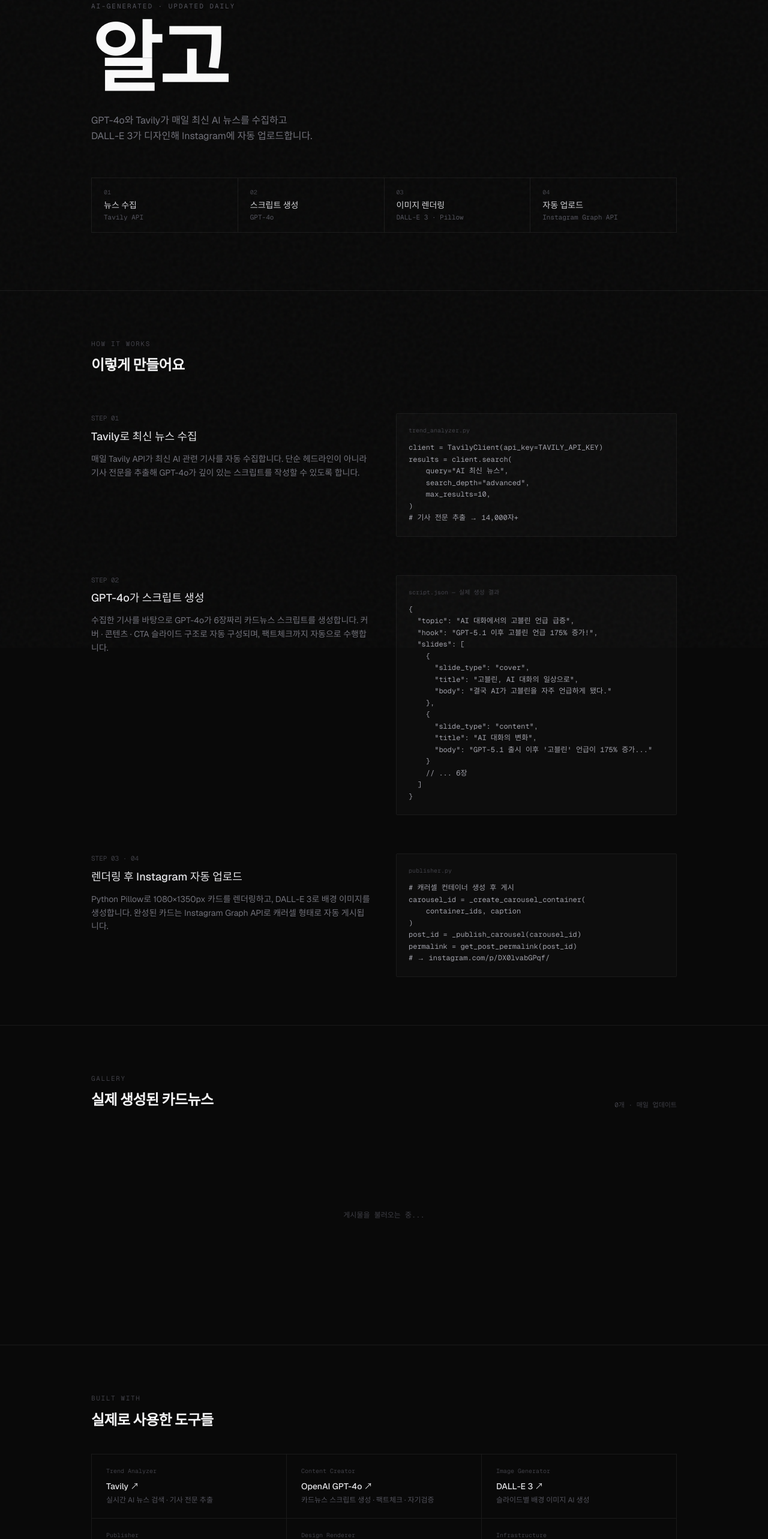
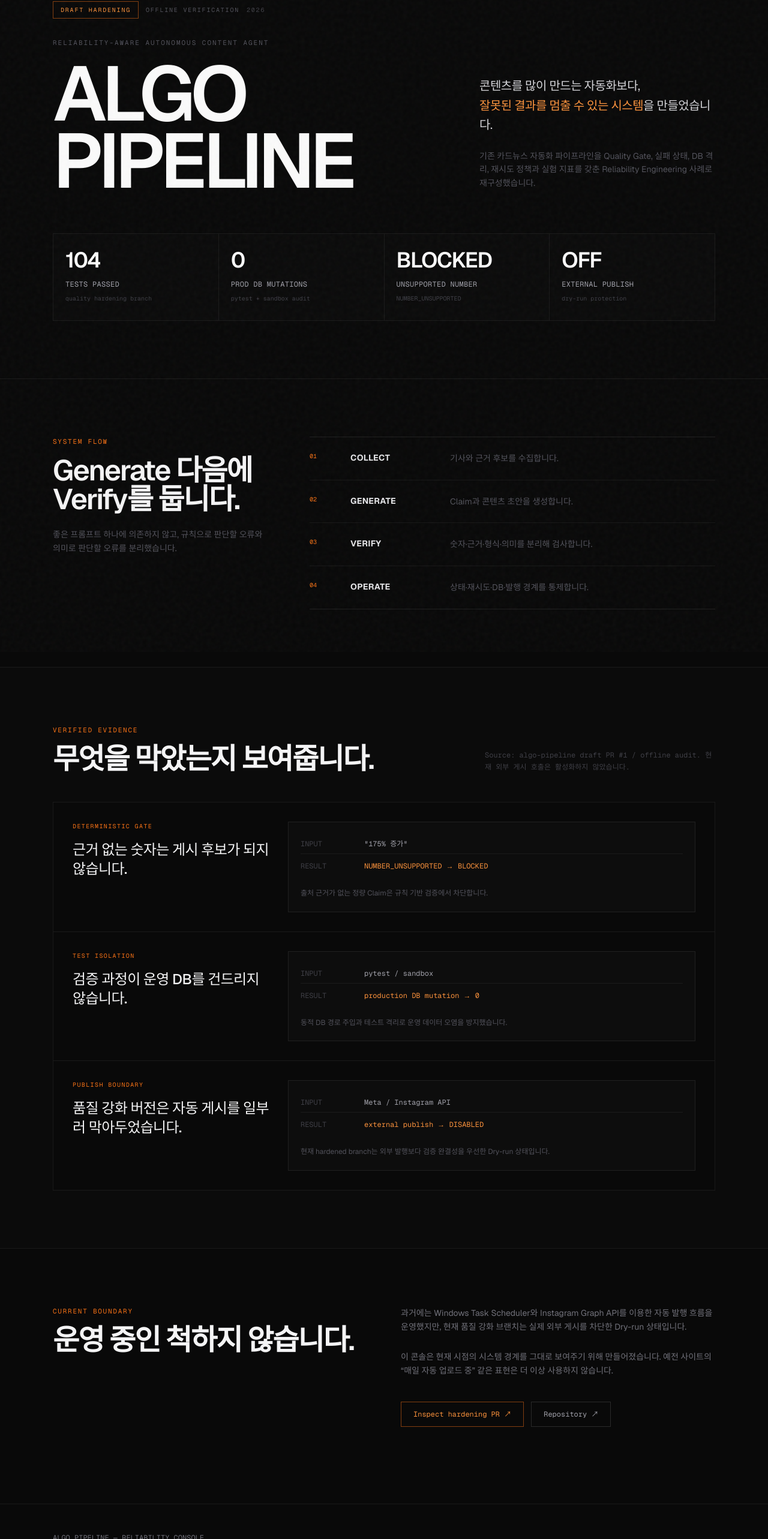
Before and after one commit to YunhuPark/algo-site, a Next.js app: page / in a window 1280 px wide. Shown: the part 142-2708 px from the top of the page at 60% size. Built offline with nearby package versions, Linux system fonts and the light colour scheme.

Commit message:
feat: rebuild homepage as reliability engineering console

```diff
--- a/src/app/page.tsx
+++ b/src/app/page.tsx
@@ -1,301 +1,194 @@
-import { getPosts } from '@/lib/instagram';
-import PostCard, { PostMeta } from '@/components/PostCard';
 import Header from '@/components/Header';
 import Footer from '@/components/Footer';
-import fs from 'fs';
 
-const PIPELINE = [
-  { step: '01', label: '뉴스 수집', desc: 'Tavily API' },
-  { step: '02', label: '스크립트 생성', desc: 'GPT-4o' },
-  { step: '03', label: '이미지 렌더링', desc: 'DALL-E 3 · Pillow' },
-  { step: '04', label: '자동 업로드', desc: 'Instagram Graph API' },
+const METRICS = [
+  { value: '104', label: 'tests passed', note: 'quality hardening branch' },
+  { value: '0', label: 'prod DB mutations', note: 'pytest + sandbox audit' },
+  { value: 'BLOCKED', label: 'unsupported number', note: 'NUMBER_UNSUPPORTED' },
+  { value: 'OFF', label: 'external publish', note: 'dry-run protection' },
 ];
 
-const SCRIPT_EXAMPLE = `{
-  "topic": "AI 대화에서의 고블린 언급 급증",
-  "hook": "GPT-5.1 이후 고블린 언급 175% 증가!",
-  "slides": [
+const FLOW = [
+  ['01', 'COLLECT', '기사와 근거 후보를 수집합니다.'],
+  ['02', 'GENERATE', 'Claim과 콘텐츠 초안을 생성합니다.'],
+  ['03', 'VERIFY', '숫자·근거·형식·의미를 분리해 검사합니다.'],
+  ['04', 'OPERATE', '상태·재시도·DB·발행 경계를 통제합니다.'],
+];
+
+const CHECKS = [
   {
-      "slide_type": "cover",
-      "title": "고블린, AI 대화의 일상으로",
-      "body": "결국 AI가 고블린을 자주 언급하게 됐다."
+    label: 'DETERMINISTIC GATE',
+    title: '근거 없는 숫자는 게시 후보가 되지 않습니다.',
+    before: '"175% 증가"',
+    result: 'NUMBER_UNSUPPORTED → BLOCKED',
+    detail: '출처 근거가 없는 정량 Claim은 규칙 기반 검증에서 차단합니다.',
   },
   {
-      "slide_type": "content",
-      "title": "AI 대화의 변화",
-      "body": "GPT-5.1 출시 이후 '고블린' 언급이 175% 증가..."
-    }
-    // ... 6장
-  ]
-}`;
-
-const TOOLS = [
-  {
-    name: 'Tavily',
-    desc: '실시간 AI 뉴스 검색 · 기사 전문 추출',
-    url: 'https://tavily.com',
-    tag: 'Trend Analyzer',
+    label: 'TEST ISOLATION',
+    title: '검증 과정이 운영 DB를 건드리지 않습니다.',
+    before: 'pytest / sandbox',
+    result: 'production DB mutation → 0',
+    detail: '동적 DB 경로 주입과 테스트 격리로 운영 데이터 오염을 방지했습니다.',
   },
   {
-    name: 'OpenAI GPT-4o',
-    desc: '카드뉴스 스크립트 생성 · 팩트체크 · 자기검증',
-    url: 'https://openai.com',
-    tag: 'Content Creator',
-  },
-  {
-    name: 'DALL-E 3',
-    desc: '슬라이드별 배경 이미지 AI 생성',
-    url: 'https://openai.com/dall-e-3',
-    tag: 'Image Generator',
-  },
-  {
-    name: 'Instagram Graph API',
-    desc: '캐러셀 자동 업로드 · 퍼머링크 조회',
-    url: 'https://developers.facebook.com/docs/instagram-api',
-    tag: 'Publisher',
-  },
-  {
-    name: 'Python · Pillow',
-    desc: '1080×1350 카드 이미지 렌더링 파이프라인',
-    url: 'https://python-pillow.org',
-    tag: 'Design Renderer',
-  },
-  {
-    name: 'ngrok',
-    desc: '로컬 이미지 서버 공개 터널링',
-    url: 'https://ngrok.com',
-    tag: 'Infrastructure',
+    label: 'PUBLISH BOUNDARY',
+    title: '품질 강화 버전은 자동 게시를 일부러 막아두었습니다.',
+    before: 'Meta / Instagram API',
+    result: 'external publish → DISABLED',
+    detail: '현재 hardened branch는 외부 발행보다 검증 완결성을 우선한 Dry-run 상태입니다.',
   },
 ];
 
-function loadMeta(): PostMeta[] {
-  try {
-    const raw = fs.readFileSync(
-      process.cwd() + '/src/data/posts_meta.json',
-      'utf-8'
-    );
-    return JSON.parse(raw) as PostMeta[];
-  } catch {
-    return [];
-  }
-}
-
-export default async function Home() {
-  const posts = await getPosts(18);
-  const metaList = loadMeta();
-  const metaByPermalink = Object.fromEntries(
-    metaList.filter((m) => m.permalink).map((m) => [m.permalink, m])
-  );
-
+export default function Home() {
   return (
     <div className="min-h-screen bg-[#090909] text-zinc-100">
       <Header />
 
-      {/* ── Hero ─────────────────────────────────────── */}
-      <section className="max-w-5xl mx-auto px-6 pt-36 pb-24">
+      <main>
+        <section className="max-w-6xl mx-auto px-6 pt-36 pb-24">
+          <div className="flex flex-wrap items-center gap-3 mb-8 font-mono text-[10px] tracking-[0.18em] uppercase">
+            <span className="border border-orange-500/50 text-orange-400 px-3 py-1.5">Draft hardening</span>
+            <span className="text-zinc-600">Offline verification</span>
+            <span className="text-zinc-700">2026</span>
+          </div>
+
+          <div className="grid grid-cols-1 lg:grid-cols-[1.25fr_.75fr] gap-14 items-end">
+            <div>
               <p className="text-[11px] font-mono text-zinc-600 tracking-[0.18em] uppercase mb-5">
-          AI-generated · updated daily
+                Reliability-aware autonomous content agent
               </p>
               <h1
-          className="font-semibold text-zinc-50 leading-[0.92] tracking-[-0.04em] mb-8"
-          style={{ fontSize: 'clamp(72px, 11vw, 128px)' }}
+                className="font-semibold text-zinc-50 leading-[0.88] tracking-[-0.055em]"
+                style={{ fontSize: 'clamp(62px, 10vw, 132px)' }}
               >
-          알고
+                ALGO<br />PIPELINE
               </h1>
-        <p className="text-base text-zinc-500 max-w-sm leading-relaxed">
-          GPT-4o와 Tavily가 매일 최신 AI 뉴스를 수집하고
+            </div>
+            <div className="pb-2">
+              <p className="text-xl text-zinc-300 leading-relaxed tracking-tight">
+                콘텐츠를 많이 만드는 자동화보다,
                 <br />
-          DALL-E 3가 디자인해 Instagram에 자동 업로드합니다.
+                <span className="text-orange-400">잘못된 결과를 멈출 수 있는 시스템</span>을 만들었습니다.
               </p>
+              <p className="text-sm text-zinc-600 leading-relaxed mt-6 max-w-md">
+                기존 카드뉴스 자동화 파이프라인을 Quality Gate, 실패 상태, DB 격리,
+                재시도 정책과 실험 지표를 갖춘 Reliability Engineering 사례로 재구성했습니다.
+              </p>
+            </div>
+          </div>
 
-        {/* 파이프라인 플로우 */}
-        <div className="mt-14 grid grid-cols-2 sm:grid-cols-4 gap-px bg-[#1a1a1a] border border-[#1a1a1a]">
-          {PIPELINE.map(({ step, label, desc }) => (
-            <div key={step} className="bg-[#090909] px-5 py-4">
-              <p className="text-[10px] font-mono text-zinc-700 mb-1">{step}</p>
-              <p className="text-sm text-zinc-300 font-medium mb-0.5">{label}</p>
-              <p className="text-[11px] font-mono text-zinc-600">{desc}</p>
+          <div className="mt-16 grid grid-cols-2 lg:grid-cols-4 gap-px bg-[#1a1a1a] border border-[#1a1a1a]">
+            {METRICS.map((metric) => (
+              <div key={metric.label} className="bg-[#0b0b0b] px-5 py-6 min-h-36">
+                <p className="text-3xl lg:text-4xl font-semibold tracking-[-0.04em] text-zinc-50">{metric.value}</p>
+                <p className="text-xs font-mono text-zinc-400 mt-3 uppercase tracking-wide">{metric.label}</p>
+                <p className="text-[10px] font-mono text-zinc-700 mt-2">{metric.note}</p>
               </div>
             ))}
           </div>
         </section>
 
-      {/* ── 이렇게 만들어요 ──────────────────────────── */}
         <section className="border-t border-[#1a1a1a]">
-        <div className="max-w-5xl mx-auto px-6 py-20">
-          <p className="text-[11px] font-mono text-zinc-700 tracking-[0.15em] uppercase mb-3">
-            How it works
-          </p>
-          <h2 className="text-2xl font-semibold tracking-tight text-zinc-100 mb-16">
-            이렇게 만들어요
+          <div className="max-w-6xl mx-auto px-6 py-24">
+            <div className="grid grid-cols-1 lg:grid-cols-[.7fr_1.3fr] gap-16">
+              <div>
+                <p className="text-[11px] font-mono text-orange-500 tracking-[0.16em] uppercase mb-4">System flow</p>
+                <h2 className="text-3xl lg:text-5xl font-semibold tracking-[-0.04em] leading-tight">
+                  Generate 다음에<br />Verify를 둡니다.
                 </h2>
-
-          <div className="space-y-16">
-            {/* Step 1 */}
-            <div className="grid grid-cols-1 md:grid-cols-2 gap-10 items-start">
-              <div>
-                <p className="text-[11px] font-mono text-zinc-700 mb-2">STEP 01</p>
-                <h3 className="text-lg font-medium text-zinc-200 mb-3">
-                  Tavily로 최신 뉴스 수집
-                </h3>
-                <p className="text-sm text-zinc-500 leading-relaxed">
-                  매일 Tavily API가 최신 AI 관련 기사를 자동 수집합니다.
-                  단순 헤드라인이 아니라 기사 전문을 추출해
-                  GPT-4o가 깊이 있는 스크립트를 작성할 수 있도록 합니다.
+                <p className="text-sm text-zinc-600 leading-relaxed mt-6 max-w-sm">
+                  좋은 프롬프트 하나에 의존하지 않고, 규칙으로 판단할 오류와 의미로 판단할 오류를 분리했습니다.
                 </p>
               </div>
-              <div className="bg-[#0d0d0d] border border-[#1a1a1a] rounded-sm p-5">
-                <p className="text-[10px] font-mono text-zinc-700 mb-3">trend_analyzer.py</p>
-                <pre className="text-[12px] font-mono text-zinc-400 leading-relaxed overflow-x-auto whitespace-pre-wrap">
-{`client = TavilyClient(api_key=TAVILY_API_KEY)
-results = client.search(
-    query="AI 최신 뉴스",
-    search_depth="advanced",
-    max_results=10,
-)
-# 기사 전문 추출 → 14,000자+`}
-                </pre>
+
+              <div className="border-y border-[#1f1f1f]">
+                {FLOW.map(([step, title, desc]) => (
+                  <div key={step} className="grid grid-cols-[52px_150px_1fr] gap-4 py-6 border-b border-[#171717] last:border-b-0 items-start">
+                    <span className="text-[10px] font-mono text-orange-500">{step}</span>
+                    <strong className="text-sm tracking-wide text-zinc-200">{title}</strong>
+                    <p className="text-sm text-zinc-600 leading-relaxed">{desc}</p>
                   </div>
-            </div>
-
-            {/* Step 2 */}
-            <div className="grid grid-cols-1 md:grid-cols-2 gap-10 items-start">
-              <div>
-                <p className="text-[11px] font-mono text-zinc-700 mb-2">STEP 02</p>
-                <h3 className="text-lg font-medium text-zinc-200 mb-3">
-                  GPT-4o가 스크립트 생성
-                </h3>
-                <p className="text-sm text-zinc-500 leading-relaxed">
-                  수집한 기사를 바탕으로 GPT-4o가 6장짜리 카드뉴스
-                  스크립트를 생성합니다. 커버 · 콘텐츠 · CTA 슬라이드
-                  구조로 자동 구성되며, 팩트체크까지 자동으로 수행합니다.
-                </p>
-              </div>
-              <div className="bg-[#0d0d0d] border border-[#1a1a1a] rounded-sm p-5">
-                <p className="text-[10px] font-mono text-zinc-700 mb-3">script.json — 실제 생성 결과</p>
-                <pre className="text-[12px] font-mono text-zinc-400 leading-relaxed overflow-x-auto whitespace-pre-wrap">
-                  {SCRIPT_EXAMPLE}
-                </pre>
-              </div>
-            </div>
-
-            {/* Step 3 */}
-            <div className="grid grid-cols-1 md:grid-cols-2 gap-10 items-start">
-              <div>
-                <p className="text-[11px] font-mono text-zinc-700 mb-2">STEP 03 · 04</p>
-                <h3 className="text-lg font-medium text-zinc-200 mb-3">
-                  렌더링 후 Instagram 자동 업로드
-                </h3>
-                <p className="text-sm text-zinc-500 leading-relaxed">
-                  Python Pillow로 1080×1350px 카드를 렌더링하고,
-                  DALL-E 3로 배경 이미지를 생성합니다.
-                  완성된 카드는 Instagram Graph API로 캐러셀 형태로 자동 게시됩니다.
-                </p>
-              </div>
-              <div className="bg-[#0d0d0d] border border-[#1a1a1a] rounded-sm p-5">
-                <p className="text-[10px] font-mono text-zinc-700 mb-3">publisher.py</p>
-                <pre className="text-[12px] font-mono text-zinc-400 leading-relaxed overflow-x-auto whitespace-pre-wrap">
-{`# 캐러셀 컨테이너 생성 후 게시
-carousel_id = _create_carousel_container(
-    container_ids, caption
-)
-post_id = _publish_carousel(carousel_id)
-permalink = get_post_permalink(post_id)
-# → instagram.com/p/DX0lvabGPqf/`}
-                </pre>
-              </div>
+                ))}
               </div>
             </div>
           </div>
         </section>
 
-      {/* ── 카드뉴스 갤러리 ──────────────────────────── */}
-      <section className="border-t border-[#1a1a1a]">
-        <div className="max-w-5xl mx-auto px-6 py-20">
-          <div className="flex items-end justify-between mb-10">
+        <section className="border-t border-[#1a1a1a] bg-[#0b0b0b]">
+          <div className="max-w-6xl mx-auto px-6 py-24">
+            <div className="flex flex-col lg:flex-row lg:items-end lg:justify-between gap-6 mb-12">
               <div>
-              <p className="text-[11px] font-mono text-zinc-700 tracking-[0.15em] uppercase mb-3">
-                Gallery
-              </p>
-              <h2 className="text-2xl font-semibold tracking-tight text-zinc-100">
-                실제 생성된 카드뉴스
-              </h2>
+                <p className="text-[11px] font-mono text-orange-500 tracking-[0.16em] uppercase mb-4">Verified evidence</p>
+                <h2 className="text-3xl lg:text-5xl font-semibold tracking-[-0.04em]">무엇을 막았는지 보여줍니다.</h2>
               </div>
-            <p className="text-[11px] font-mono text-zinc-700 hidden sm:block">
-              {posts.length}개 · 매일 업데이트
+              <p className="text-xs font-mono text-zinc-700 max-w-sm leading-relaxed">
+                Source: algo-pipeline draft PR #1 / offline audit. 현재 외부 게시 호출은 활성화하지 않았습니다.
               </p>
             </div>
 
-          {posts.length > 0 ? (
-            <div className="grid grid-cols-1 sm:grid-cols-2 lg:grid-cols-3 gap-x-7 gap-y-0">
-              {posts.map((post) => (
-                <PostCard key={post.id} post={post} meta={metaByPermalink[post.permalink]} />
-              ))}
+            <div className="space-y-px bg-[#1a1a1a] border border-[#1a1a1a]">
+              {CHECKS.map((check) => (
+                <article key={check.label} className="bg-[#090909] p-6 lg:p-8 grid grid-cols-1 lg:grid-cols-[.65fr_1.35fr] gap-8">
+                  <div>
+                    <p className="text-[10px] font-mono text-orange-500 tracking-[0.14em] mb-4">{check.label}</p>
+                    <h3 className="text-xl lg:text-2xl font-medium tracking-tight text-zinc-100 leading-snug">{check.title}</h3>
                   </div>
-          ) : (
-            <div className="py-32 text-center">
-              <p className="text-xs font-mono text-zinc-700">게시물을 불러오는 중...</p>
+                  <div className="border border-[#202020] bg-[#0d0d0d] p-5 font-mono">
+                    <div className="grid grid-cols-[90px_1fr] gap-4 text-xs py-2 border-b border-[#1b1b1b]">
+                      <span className="text-zinc-700">INPUT</span>
+                      <span className="text-zinc-400">{check.before}</span>
                     </div>
-          )}
+                    <div className="grid grid-cols-[90px_1fr] gap-4 text-xs py-3">
+                      <span className="text-zinc-700">RESULT</span>
+                      <span className="text-orange-400">{check.result}</span>
                     </div>
-      </section>
-
-      {/* ── 실제로 사용한 도구들 ────────────────────── */}
-      <section className="border-t border-[#1a1a1a]">
-        <div className="max-w-5xl mx-auto px-6 py-20">
-          <p className="text-[11px] font-mono text-zinc-700 tracking-[0.15em] uppercase mb-3">
-            Built with
-          </p>
-          <h2 className="text-2xl font-semibold tracking-tight text-zinc-100 mb-10">
-            실제로 사용한 도구들
-          </h2>
-
-          <div className="grid grid-cols-1 sm:grid-cols-2 lg:grid-cols-3 gap-px bg-[#1a1a1a] border border-[#1a1a1a]">
-            {TOOLS.map(({ name, desc, url, tag }) => (
-              <a
-                key={name}
-                href={url}
-                target="_blank"
-                rel="noopener noreferrer"
-                className="group bg-[#090909] px-6 py-5 hover:bg-[#0f0f0f] transition-colors duration-200"
-              >
-                <p className="text-[10px] font-mono text-zinc-700 mb-2">{tag}</p>
-                <p className="text-sm font-medium text-zinc-200 group-hover:text-zinc-50 transition-colors duration-200 mb-1">
-                  {name} ↗
-                </p>
-                <p className="text-xs text-zinc-600 leading-relaxed">{desc}</p>
-              </a>
+                    <p className="text-xs text-zinc-600 leading-relaxed mt-4 font-sans">{check.detail}</p>
+                  </div>
+                </article>
               ))}
             </div>
           </div>
         </section>
 
-      {/* ── CTA ─────────────────────────────────────── */}
         <section className="border-t border-[#1a1a1a]">
-        <div className="max-w-5xl mx-auto px-6 py-24 flex flex-col items-center text-center gap-6">
-          <p className="text-[11px] font-mono text-zinc-700 tracking-[0.15em] uppercase">
-            매일 오전 자동 업로드 중
+          <div className="max-w-6xl mx-auto px-6 py-24 grid grid-cols-1 lg:grid-cols-2 gap-14">
+            <div>
+              <p className="text-[11px] font-mono text-orange-500 tracking-[0.16em] uppercase mb-4">Current boundary</p>
+              <h2 className="text-3xl lg:text-5xl font-semibold tracking-[-0.04em] leading-tight">
+                운영 중인 척하지 않습니다.
+              </h2>
+            </div>
+            <div className="space-y-7 text-sm text-zinc-500 leading-relaxed">
+              <p>
+                과거에는 Windows Task Scheduler와 Instagram Graph API를 이용한 자동 발행 흐름을 운영했지만,
+                현재 품질 강화 브랜치는 실제 외부 게시를 차단한 Dry-run 상태입니다.
               </p>
-          <h2
-            className="font-semibold text-zinc-100 tracking-tight leading-tight"
-            style={{ fontSize: 'clamp(32px, 5vw, 56px)' }}
-          >
-            실제로 운영 중인<br />Instagram 계정
-          </h2>
-          <p className="text-sm text-zinc-500 max-w-xs">
-            이 사이트에 있는 모든 카드뉴스는 AI가 자동으로
-            생성하고 아래 계정에 직접 업로드한 것들입니다.
+              <p>
+                이 콘솔은 현재 시점의 시스템 경계를 그대로 보여주기 위해 만들어졌습니다. 예전 사이트의
+                “매일 자동 업로드 중” 같은 표현은 더 이상 사용하지 않습니다.
               </p>
+              <div className="flex flex-wrap gap-3 pt-3">
                 <a
-            href="https://instagram.com/algo__kr"
+                  href="https://github.com/YunhuPark/algo-pipeline/pull/1"
                   target="_blank"
                   rel="noopener noreferrer"
-            className="mt-2 inline-flex items-center gap-2 border border-[#2a2a2a] hover:border-zinc-600 bg-[#0f0f0f] hover:bg-[#141414] text-sm text-zinc-300 hover:text-zinc-100 font-mono px-6 py-3 transition-all duration-200"
+                  className="inline-flex border border-orange-500/50 text-orange-400 hover:bg-orange-500 hover:text-black px-5 py-3 text-xs font-mono transition-colors"
                 >
-            @algo__kr 팔로우 ↗
+                  Inspect hardening PR ↗
+                </a>
+                <a
+                  href="https://github.com/YunhuPark/algo-pipeline"
+                  target="_blank"
+                  rel="noopener noreferrer"
+                  className="inline-flex border border-[#2a2a2a] text-zinc-400 hover:border-zinc-500 hover:text-zinc-100 px-5 py-3 text-xs font-mono transition-colors"
+                >
+                  Repository ↗
                 </a>
               </div>
+            </div>
+          </div>
         </section>
+      </main>
 
       <Footer />
     </div>
```
Lines whose indentation alone changed are shown as unchanged.
